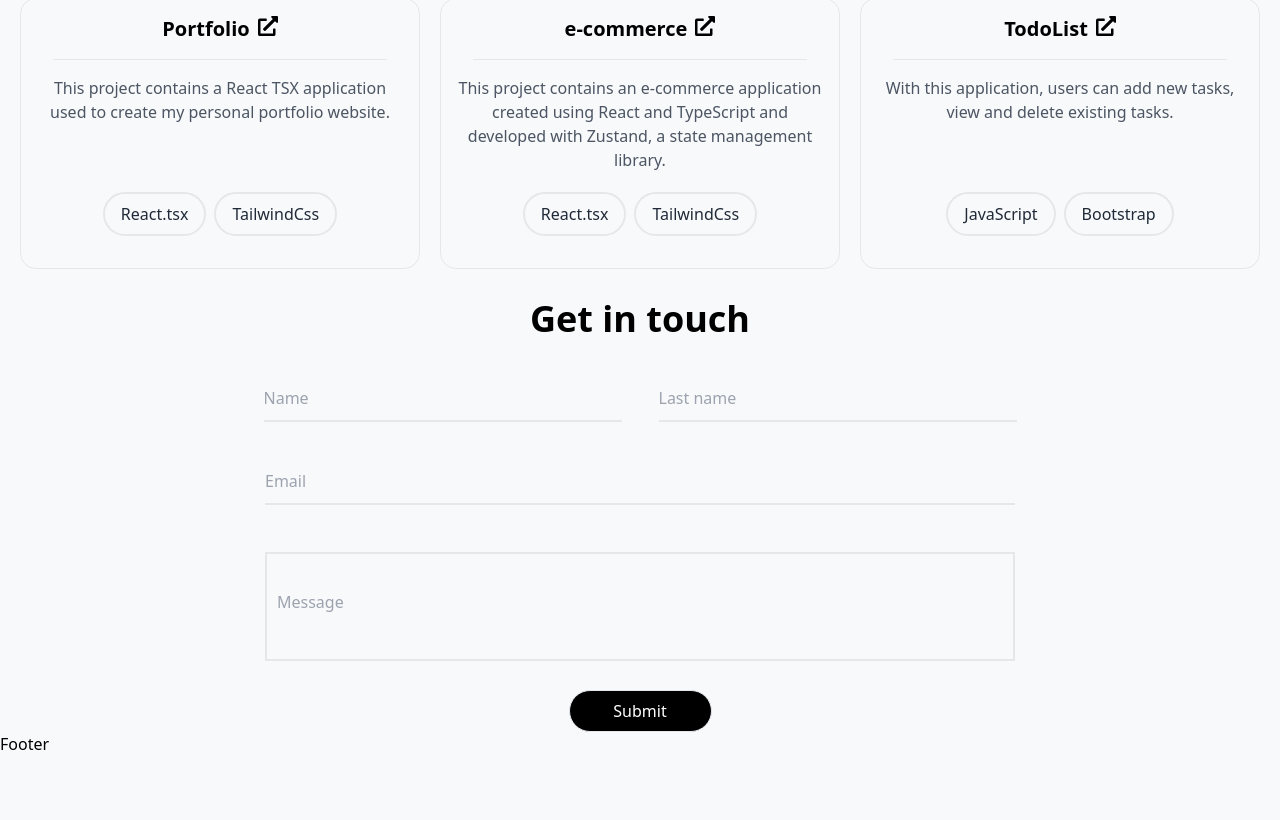
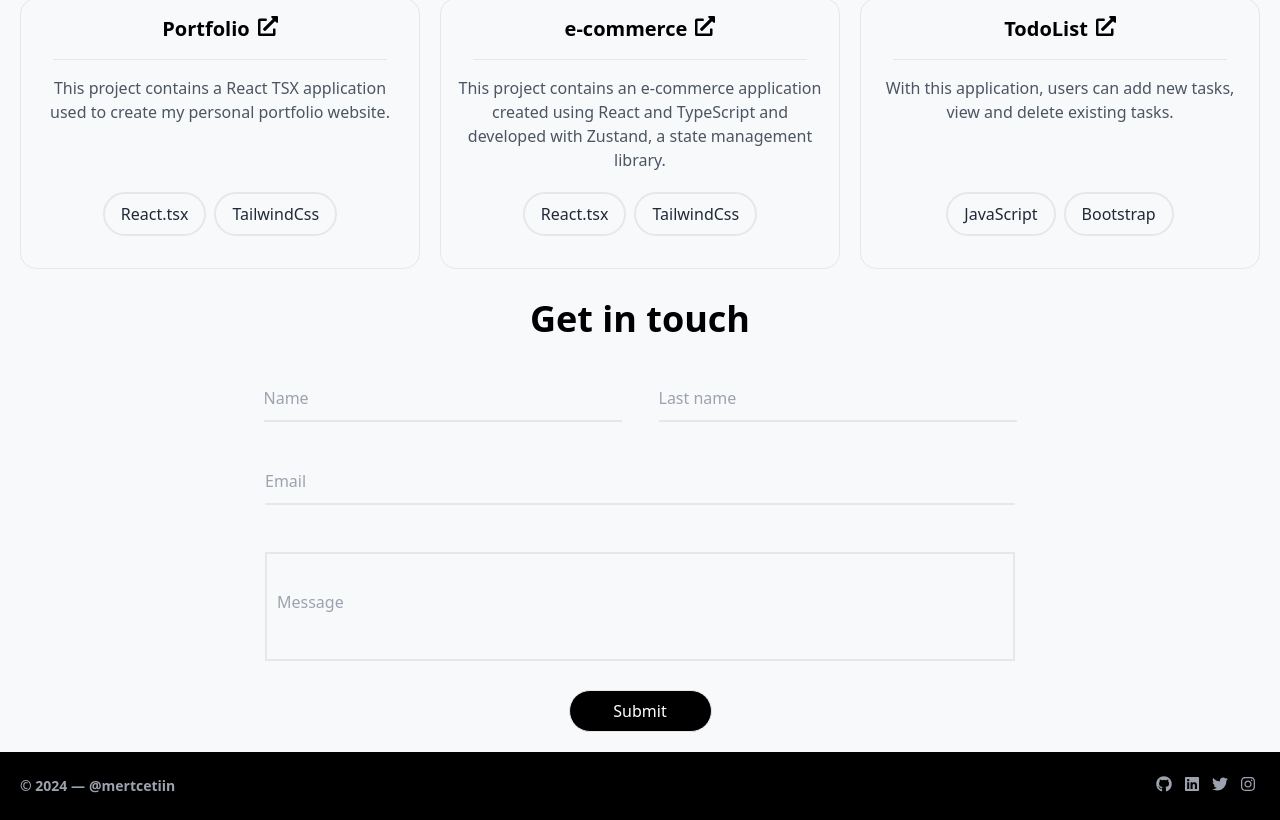
Before and after one commit to mertcetiin/mert.dev, a Next.js app: page / in a window 1280 px wide. Shown: the part 1125-1945 px from the top of the page. Before the commit the page ends 1881 px from the top, so only its background shows below. Built offline with nearby package versions, Linux system fonts and the light colour scheme.

Commit message:
footer comp. made

```diff
--- a/components/Footer.tsx
+++ b/components/Footer.tsx
@@ -1,8 +1,35 @@
-import React from 'react'
+import { FOOTER_LINKS } from '@/constants';
+import Link from 'next/link';
 
 function Footer() {
     return (
-        <div>Footer</div>
+        <footer className="text-customGray400 font-bold pt-[20px]">
+            <div className="bg-customBlack">
+                <div className="container mx-auto py-6 px-5 flex flex-wrap flex-col sm:flex-row">
+                    <p className="text-customGray400 text-sm text-center sm:text-left">© 2024 —
+                        <Link href="https://www.instagram.com/mertt.cetiin/"
+                            rel="noopener noreferrer"
+                            className="text-customGray400 ml-1"
+                            target="_blank">
+                            @mertcetiin
+                        </Link>
+                    </p>
+
+                    <span className="inline-flex sm:ml-auto sm:mt-0 mt-2 justify-center sm:justify-start gap-2">
+                        {FOOTER_LINKS.map((link, index) => {
+                            return (
+                                <Link href={link.href} key={index}
+                                    className="text-customGray400 w-5 h-5"
+                                    target='e_blank'>
+                                    {link.iconItem}
+                                </Link>
+                            )
+                        })}
+                    </span>
+
+                </div>
+            </div>
+        </footer>
     )
 }
 
```
